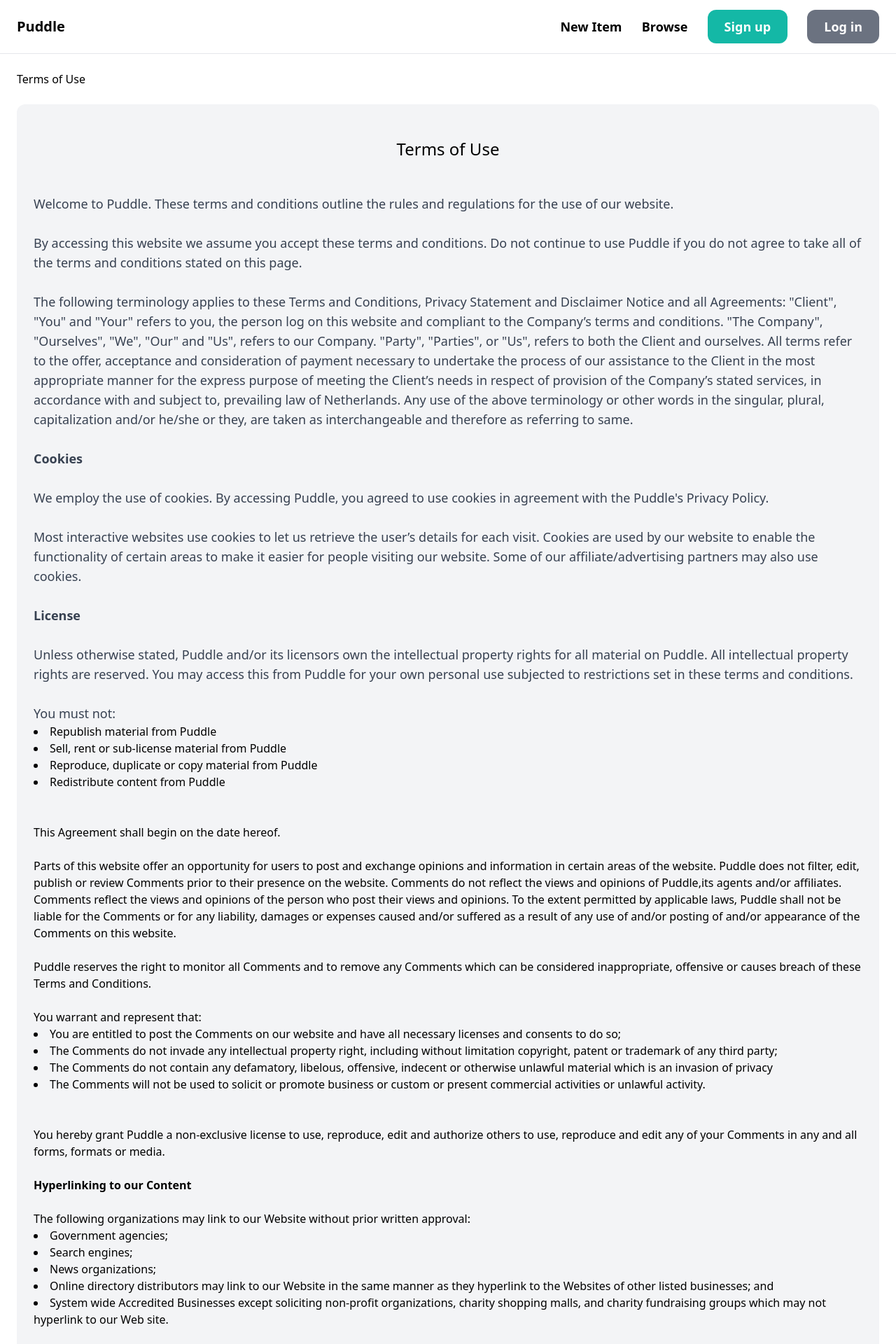
After one commit to Predaotor/Marketplace, a Django app: page /terms/ in a window 1280 px wide. The commit adds this page. Shown: the top 1920 px of the page at 70% size. Run offline with Django 5.2, Linux system fonts and the light colour scheme; some libraries are stand-ins or nearby versions.

Commit message:
add contact information , information about the page and terms of use

```diff
--- a/puddle/core/templates/core/base.html
+++ b/puddle/core/templates/core/base.html
@@ -44,10 +44,9 @@
                     <h3 class="mb-5 font-semibold text-gray-400">Menu</h3>
 
                     <ul class="space-y-2">
-                        <li><a href="#" class="text-lg text-teal-500 hover:text-teal-700">About</a> </li>
+                        <li><a href="{% url 'core:about' %}" class="text-lg text-teal-500 hover:text-teal-700">About</a> </li>
                         <li><a href="{% url 'core:contact' %}" class="text-lg text-teal-500 hover:text-teal-700">Contact</a> </li>
-                        <li><a href="#" class="text-lg text-teal-500 hover:text-teal-700">Privacy</a> </li>
-                        <li><a href="#" class="text-lg text-teal-500 hover:text-teal-700">Terms of use</a> </li>
+                        <li><a href="{% url 'core:terms' %}" class="text-lg text-teal-500 hover:text-teal-700">Terms of use</a> </li>
                     </ul>
                 </div>
         </footer>
--- /dev/null
+++ b/puddle/core/templates/core/terms.html
@@ -0,0 +1,126 @@
+{% extends 'core/base.html' %}
+
+{% block title %}Terms of Use{% endblock %}
+
+{% block content %}
+<h1>Terms of Use</h1>
+<div class="mt-6 px-6 py-12 bg-gray-100 rounded-xl">
+    <h2 class="mb-12 text-2xl text-center">Terms of Use</h2>
+    <p class="text-lg text-gray-700">
+        Welcome to Puddle. These terms and conditions outline the rules and regulations for the use of our website.
+        <br><br>
+        By accessing this website we assume you accept these terms and conditions. Do not continue to use Puddle if you do not agree to take all of the terms and conditions stated on this page.
+        <br><br>
+        The following terminology applies to these Terms and Conditions, Privacy Statement and Disclaimer Notice and all Agreements: "Client", "You" and "Your" refers to you, the person log on this website and compliant to the Company’s terms and conditions. "The Company", "Ourselves", "We", "Our" and "Us", refers to our Company. "Party", "Parties", or "Us", refers to both the Client and ourselves. All terms refer to the offer, acceptance and consideration of payment necessary to undertake the process of our assistance to the Client in the most appropriate manner for the express purpose of meeting the Client’s needs in respect of provision of the Company’s stated services, in accordance with and subject to, prevailing law of Netherlands. Any use of the above terminology or other words in the singular, plural, capitalization and/or he/she or they, are taken as interchangeable and therefore as referring to same.
+        <br><br>
+        <strong>Cookies</strong>
+        <br><br>
+        We employ the use of cookies. By accessing Puddle, you agreed to use cookies in agreement with the Puddle's Privacy Policy.
+        <br><br>
+        Most interactive websites use cookies to let us retrieve the user’s details for each visit. Cookies are used by our website to enable the functionality of certain areas to make it easier for people visiting our website. Some of our affiliate/advertising partners may also use cookies.
+        <br><br>
+        <strong>License</strong>
+        <br><br>
+        Unless otherwise stated, Puddle and/or its licensors own the intellectual property rights for all material on Puddle. All intellectual property rights are reserved. You may access this from Puddle for your own personal use subjected to restrictions set in these terms and conditions.
+        <br><br>
+        You must not:
+        <ul class="list-disc list-inside">
+            <li>Republish material from Puddle</li>
+            <li>Sell, rent or sub-license material from Puddle</li>
+            <li>Reproduce, duplicate or copy material from Puddle</li>
+            <li>Redistribute content from Puddle</li>
+        </ul>
+        <br><br>
+        This Agreement shall begin on the date hereof.
+        <br><br>
+        Parts of this website offer an opportunity for users to post and exchange opinions and information in certain areas of the website. Puddle does not filter, edit, publish or review Comments prior to their presence on the website. Comments do not reflect the views and opinions of Puddle,its agents and/or affiliates. Comments reflect the views and opinions of the person who post their views and opinions. To the extent permitted by applicable laws, Puddle shall not be liable for the Comments or for any liability, damages or expenses caused and/or suffered as a result of any use of and/or posting of and/or appearance of the Comments on this website.
+        <br><br>
+        Puddle reserves the right to monitor all Comments and to remove any Comments which can be considered inappropriate, offensive or causes breach of these Terms and Conditions.
+        <br><br>
+        You warrant and represent that:
+        <ul class="list-disc list-inside">
+            <li>You are entitled to post the Comments on our website and have all necessary licenses and consents to do so;</li>
+            <li>The Comments do not invade any intellectual property right, including without limitation copyright, patent or trademark of any third party;</li>
+            <li>The Comments do not contain any defamatory, libelous, offensive, indecent or otherwise unlawful material which is an invasion of privacy</li>
+            <li>The Comments will not be used to solicit or promote business or custom or present commercial activities or unlawful activity.</li>
+        </ul>
+        <br><br>
+        You hereby grant Puddle a non-exclusive license to use, reproduce, edit and authorize others to use, reproduce and edit any of your Comments in any and all forms, formats or media.
+        <br><br>
+        <strong>Hyperlinking to our Content</strong>
+        <br><br>
+        The following organizations may link to our Website without prior written approval:
+        <ul class="list-disc list-inside">
+            <li>Government agencies;</li>
+            <li>Search engines;</li>
+            <li>News organizations;</li>
+            <li>Online directory distributors may link to our Website in the same manner as they hyperlink to the Websites of other listed businesses; and</li>
+            <li>System wide Accredited Businesses except soliciting non-profit organizations, charity shopping malls, and charity fundraising groups which may not hyperlink to our Web site.</li>
+        </ul>
+        <br><br>
+        These organizations may link to our home page, to publications or to other Website information so long as the link: (a) is not in any way deceptive; (b) does not falsely imply sponsorship, endorsement or approval of the linking party and its products and/or services; and (c) fits within the context of the linking party’s site.
+        <br><br>
+        We may consider and approve other link requests from the following types of organizations:
+        <ul class="list-disc list-inside">
+            <li>commonly-known consumer and/or business information sources;</li>
+            <li>dot.com community sites;</li>
+            <li>associations or other groups representing charities;</li>
+            <li>online directory distributors;</li>
+            <li>internet portals;</li>
+            <li>accounting, law and consulting firms; and</li>
+            <li>educational institutions and trade associations.</li>
+        </ul>
+        <br><br>
+        We will approve link requests from these organizations if we decide that: (a) the link would not make us look unfavorably to ourselves or to our accredited businesses; (b) the organization does not have any negative records with us; (c) the benefit to us from the visibility of the hyperlink compensates the absence of Puddle; and (d) the link is in the context of general resource information.
+        <br><br>
+        These organizations may link to our home page so long as the link: (a) is not in any way deceptive; (b) does not falsely imply sponsorship, endorsement or approval of the linking party and its products or services; and (c) fits within the context of the linking party’s site.
+        <br><br>
+        If you are one of the organizations listed in paragraph 2 above and are interested in linking to our website, you must inform us by sending an e-mail to Puddle. Please include your name, your organization name, contact information as well as the URL of your site, a list of any URLs from which you intend to link to our Website, and a list of the URLs on our site to which you would like to link. Wait 2-3 weeks for a response.
+        <br><br>
+        Approved organizations may hyperlink to our Website as follows:
+        <ul class="list-disc list-inside">
+            <li>By use of our corporate name; or</li>
+            <li>By use of the uniform resource locator being linked to; or</li>
+            <li>By use of any other description of our Website being linked to that makes sense within the context and format of content on the linking party’s site.</li>
+        </ul>
+        <br><br>
+        No use of Puddle's logo or other artwork will be allowed for linking absent a trademark license agreement.
+        <br><br>
+        <strong>iFrames</strong>
+        <br><br>
+        Without prior approval and written permission, you may not create frames around our Webpages that alter in any way the visual presentation or appearance of our Website.
+        <br><br>
+        <strong>Content Liability</strong>
+        <br><br>
+        We shall not be hold responsible for any content that appears on your Website. You agree to protect and defend us against all claims that is rising on your Website. No link(s) should appear on any Website that may be interpreted as libelous, obscene or criminal, or which infringes, otherwise violates, or advocates the infringement or other violation of, any third party rights.
+        <br><br>
+        <strong>Your Privacy</strong>
+        <br><br>
+        Please read Privacy Policy
+        <br><br>
+        <strong>Reservation of Rights</strong>
+        <br><br>
+        We reserve the right to request that you remove all links or any particular link to our Website. You approve to immediately remove all links to our Website upon request. We also reserve the right to amen these terms and conditions and it’s linking policy at any time. By continuously linking to our Website, you agree to be bound to and follow these linking terms and conditions.
+        <br><br>
+        <strong>Removal of links from our website</strong>
+        <br><br>
+        If you find any link on our Website that is offensive for any reason, you are free to contact and inform us any moment. We will consider requests to remove links but we are not obligated to or so or to respond to you directly.
+        <br><br>
+        We do not ensure that the information on this website is correct, we do not warrant its completeness or accuracy; nor do we promise to ensure that the website remains available or that the material on the website is kept up to date.
+        <br><br>
+        <strong>Disclaimer</strong>
+        <br><br>
+        To the maximum extent permitted by applicable law, we exclude all representations, warranties and conditions relating to our website and the use of this website. Nothing in this disclaimer will:
+        <ul class="list-disc list-inside">
+            <li>limit or exclude our or your liability for death or personal injury;</li>
+            <li>limit or exclude our or your liability for fraud or fraudulent misrepresentation;</li>
+            <li>limit any of our or your liabilities in any way that is not permitted under applicable law; or</li>
+            <li>exclude any of our or your liabilities that may not be excluded under applicable law.</li>
+        </ul>
+        <br><br>
+        The limitations and prohibitions of liability set in this Section and elsewhere in this disclaimer: (a) are subject to the preceding paragraph; and (b) govern all liabilities arising under the disclaimer, including liabilities arising in contract, in tort and for breach of statutory duty.
+        <br><br>
+        As long as the website and the information and services on the website are provided free of charge, we will not be liable for any loss or damage of any nature.
+    </p>
+</div>
+{% endblock %}
--- a/puddle/core/urls.py
+++ b/puddle/core/urls.py
@@ -11,4 +11,6 @@
     path("signup/", views.signup, name="signup"),
     path("login/", views.login_view, name="login"),
     path("logout/", views.logout_view, name="logout"),
+    path("terms/", views.terms, name="terms"),
+    path("about", views.about, name="about"),
 ]
--- a/puddle/core/views.py
+++ b/puddle/core/views.py
@@ -68,3 +68,12 @@
 def logout_view(request):
     logout(request)
     return redirect("core:index")  # Redirect to homepage after logout
+
+#Terms of use
+def terms(request):
+    return render(request, "core/terms.html")
+
+# about us
+
+def about(request):
+    return render(request, "core/about.html")
```
Also changed, not shown: puddle/core/templates/core/about.html (added, +31 -0 lines), puddle/core/templates/core/contact.html (+11 -1 lines).
